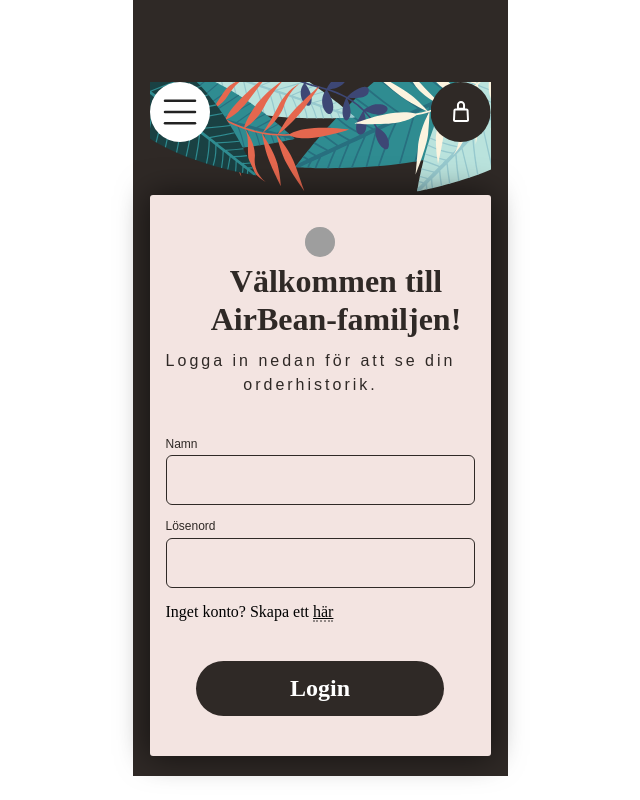
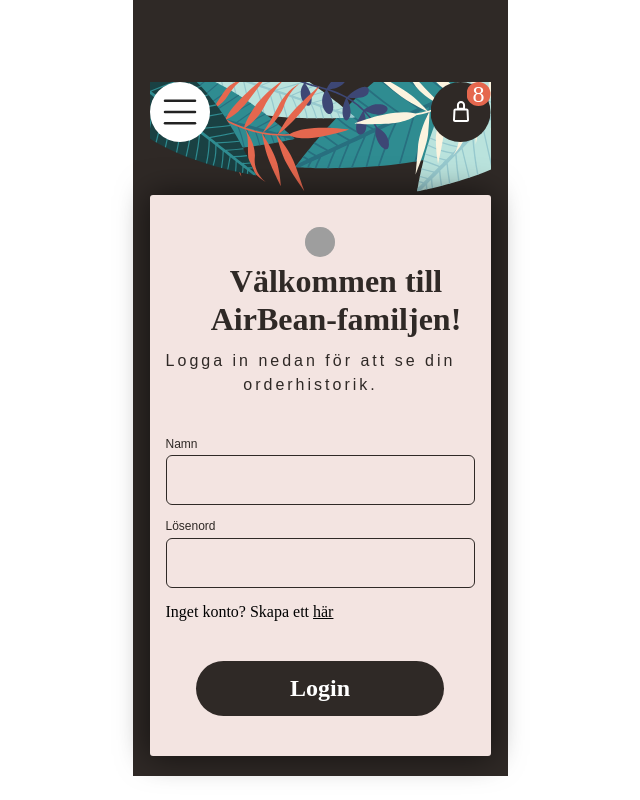
Before and after one commit to hoangdinh2411/grupp-examination-airbean, a React (Vite) app: page /profile in a window 1280 px wide. Shown: the whole page, without its empty margins (320-960 px from the left). Built offline with nearby package versions, Linux system fonts and the light colour scheme; grey boxes are pictures that could not be loaded.

Commit message:
updated cart with dynamic numbers. fixed small import errors. updated NAV code.

```diff
--- a/src/components/cart/Cart.jsx
+++ b/src/components/cart/Cart.jsx
@@ -1,50 +1,88 @@
 import React from "react";
 import cartIcon from "../../assets/images/bag.svg";
+import Button from '../../components/Button'
 
 export default function Cart() {
+  const order = [
+    {
+      id: "coffee-vxig26my4y",
+      title: "Bryggkaffe",
+      price: 39,
+      quantity: 5,
+    },
+    {
+      id: "coffee-4pdksmrkfa",
+      title: "Cappuccino",
+      price: 49,
+      quantity: 3,
+    },
+  ];
+
+  function increaseQuantity() {
+    console.log('increaseQuantity');
+  }
+
+  function decresseQuantity() {
+    console.log('decresseQuantity');
+  }
+
+  function calculateTotalCost() {
+    let totalCost = 0;
+    for (let i = 0; i < order.length; i++) {
+      totalCost += order[i].price * order[i].quantity;
+    }
+    return totalCost;
+  }
+
+  function calculateTotalQuantity() {
+    let totalQuantity = 0;
+    for (let i = 0; i < order.length; i++) {
+      totalQuantity += order[i].quantity;
+    }
+    return totalQuantity;
+  }
+
+  function renderCartItems() {
+    return order.map((item) => {
+      return (
+        <div className="cart-item" key={item.id}>
+          <div className="cart-item__type">
+            <h3 className="cart-item__type-label">{item.title}</h3>
+            <span className="dots"></span>
+            <Button onClick={decresseQuantity} variant='dark' className='cart-item__button-minus'>-</Button>
+            <p className="cart-item-quantity-label">{item.quantity}</p>
+            <Button onClick={increaseQuantity} variant='dark' className='cart-item__button-plus'>+</Button>
+          </div>
+          <div className="cart-item__price">
+            <p className="cart-item__price-label">{item.price * item.quantity}kr ({item.price}kr per st)</p>
+          </div>
+        </div>
+      );
+    });
+  }
+
   return (
     <div className="cart__wrapper">
       <div className="cart__nav nav">
         <label htmlFor="dropdown-toggle" id="dropdown-toggle-label" style={{backgroundImage: `url(${cartIcon})`}}></label>
         <input type="checkbox" id="dropdown-toggle" />
+        <div className="cart__total-quantity">
+          {calculateTotalQuantity()}
+        </div>
         <div className="cart dropdown">
           <h1>Din beställning</h1>
           <div className="cart-item__wrapper">
-            <div className="cart-item">
-              <div className="cart-item__type">
-                <h3>Bryggkaffe</h3>
-                <span></span>
-                <p>- 1 +</p>
-              </div>
-              <div className="cart-item__price">
-                <p>39kr</p>
-              </div>
-            </div>
-            <div className="cart-item">
-              <div className="cart-item__type">
-                <h3>Espresso</h3>
-                <span></span>
-                <p>- 1 +</p>
-              </div>
-              <div className="cart-item__price">
-                <p>39kr</p>
-              </div>
-            </div>
+            {renderCartItems()}
             <div className="cart-total">
               <div className="cart-total__cost">
                 <h3>Total</h3>
-                <span></span>
-                <h3>79kr</h3>
+                <span className="dots"></span>
+                <h3>{calculateTotalCost()}kr</h3>
               </div>
-              <div className="cart-total__label">
-                <p>inkl moms + drönarleverans</p>
+              <div className="cart-total__sub">
+                <p className="cart-total__sub-label">inkl moms + drönarleverans</p>
               </div>
             </div>
-            {/* <div className="cart-total">
-              <h2>Total</h2>
-              <h2>78kr</h2>
-              <p>inkl moms + drönarleverans</p>
-            </div> */}
           </div>
           <button>Take my money!</button>
         </div>
--- a/src/components/nav/Nav.jsx
+++ b/src/components/nav/Nav.jsx
@@ -1,8 +1,10 @@
 import React from "react";
 import navIcon from "../../assets/images/menu-bar-icon.svg";
-import { Link } from "react-router-dom";
+import { Link, useLocation } from "react-router-dom";
 
 export default function Nav() {
+  let currentRoute = useLocation().pathname;
+  console.log(currentRoute);
   return (
     <div className="nav__wrapper">
       <label htmlFor="nav__dropdown-toggle" id="nav__dropdown-toggle-label" style={{backgroundImage: `url(${navIcon})`}}></label>
@@ -12,26 +14,25 @@
           <div className="nav-item">
             <Link to="/menu">
               <h3>Meny</h3>
+              {currentRoute === "/menu" ? <div className="nav-item__underline"></div> : null}
             </Link>
           </div>
           <div className="nav-item">
             <Link to="/about">
               <h3>Vårt kaffe</h3>
+              {currentRoute === "/about" ? <div className="nav-item__underline"></div> : null}
             </Link>
           </div>
           <div className="nav-item">
             <Link to="/profile">
               <h3>Min profil</h3>
+              {currentRoute === "/profile" ? <div className="nav-item__underline"></div> : null}
             </Link>
           </div>
           <div className="nav-item">
-            <Link to="/profile">
+            <Link to="/status">
               <h3>Orderstatus</h3>
-            </Link>
-          </div>
-          <div className="nav-item">
-            <Link to="/profile">
-              <h3>Orderhistorik</h3>
+              {currentRoute === "/status" ? <div className="nav-item__underline"></div> : null}
             </Link>
           </div>
         </div>
--- a/src/pages/about/About.jsx
+++ b/src/pages/about/About.jsx
@@ -1,5 +1,5 @@
 import React from 'react';
-import './about';
+import './About';
 import cortado from './../../assets/images/cortado.svg'
 import Header from '../../components/header/Header'
 import Footer from '../../components/footer/Footer'
--- a/src/pages/landing/Landing.jsx
+++ b/src/pages/landing/Landing.jsx
@@ -1,7 +1,7 @@
 import React from 'react'
 import headerLeft from './../../assets/images/header-left.svg';
 import headerRight from './../../assets/images/header-right.svg';
-import vector from './../../assets/images/vector.svg';
+import vector from './../../assets/images/Vector.svg';
 
 export default function Landing() {
 
--- a/src/pages/profile/auth/LoginForm.jsx
+++ b/src/pages/profile/auth/LoginForm.jsx
@@ -1,5 +1,5 @@
 import React, { useEffect } from 'react'
-import Heading from './heading'
+import Heading from './Heading'
 import Textfield from '../../../components/Textfield'
 import Button from '../../../components/Button'
 import fetching from '../../../utils/services'
--- a/src/pages/profile/auth/RegisterForm.jsx
+++ b/src/pages/profile/auth/RegisterForm.jsx
@@ -1,5 +1,5 @@
 import React, { useEffect } from 'react'
-import Heading from './heading'
+import Heading from './Heading'
 import Textfield from '../../../components/Textfield'
 import Button from '../../../components/Button'
 import { LOGIN_FORM } from '../Profile'
--- a/src/scss/components/cart.scss
+++ b/src/scss/components/cart.scss
@@ -29,18 +29,51 @@
   display: flex;
   align-items: baseline;
 }
-.cart-item__type h3 {
+.cart-item__type-label {
   font-family: $PT-SERIF;
   font-size: 20px;
   font-weight: 700;
   line-height: 24px;
 }
-.cart-item__type p {
+
+.cart-item__price-label{
   font-family: $WORK-SANS;
+  font-weight: 400;
+  font-size: 12px;
+  line-height: 15.6px;
+  color: $AB-BROWN;
+}
+
+.cart-item__button-plus, .cart-item__button-minus {
+  width: 1px;
+  height: 1px;
+  font-size: 24px;
+  cursor: pointer;
+}
+
+.cart-item-quantity-label {
+  font-family: $WORK-SANS;
+  font-weight: 600;
   font-size: 14px;
-  font-weight: 600;
   line-height: 18.2px;
-  margin-left: 10px;
+  color: $AB-BROWN;
+  text-align: center;
+  margin: 0 8px;
+}
+
+.cart__total-quantity {
+  display: flex;
+  align-items: center;
+  background-color: #E5674E;
+  color: $AB-WHITE;
+  font-family: $PT-SERIF;
+  clip-path: circle();
+  width: 24px;
+  height: 24px;
+  font-size: 24px;
+  justify-content: center;
+  position: absolute;
+  transform: translateX(-100%);
 }
 
 .cart-total {
@@ -52,18 +85,25 @@
 .cart-total__cost {
   display: flex;
   align-items: baseline;
+  color: $AB-BROWN;
+  font-family: $PT-SERIF;
+  font-weight: 700;
+  font-size: 23px;
+  line-height: 27.6px;
 }
 
-.cart-total__label, .cart-item__price {
+.cart-total__sub-label{
   font-family: $WORK-SANS;
   font-weight: 400;
   font-size: 12px;
   line-height: 15.6px;
+  color: $AB-BROWN;
 }
 
-span {
+.dots {
   flex: 1;
   border-bottom: 2px dotted rgba(0, 0, 0, 0.4);
+  margin: 0 6px;
 }
 
 button {
--- a/src/scss/components/nav.scss
+++ b/src/scss/components/nav.scss
@@ -20,6 +20,12 @@
 .nav-item a {
   color: $AB-WHITE;
   text-decoration: none;
+}
+
+.nav-item__underline {
+  width: 100%;
+  height: 5px;
+  background-color: rgba(255, 255, 255, 0.2);
 }
 
 .nav__dropdown {
```
